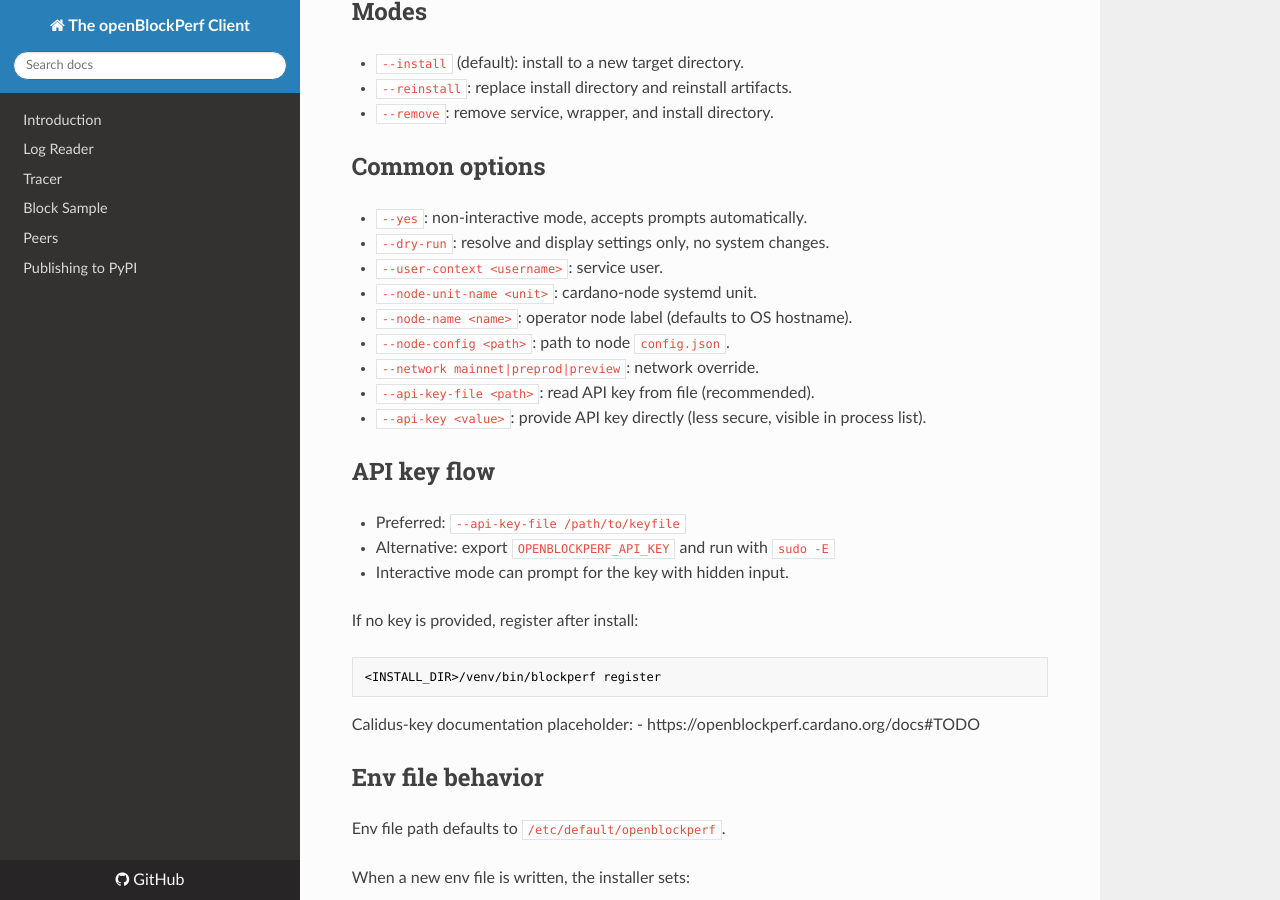
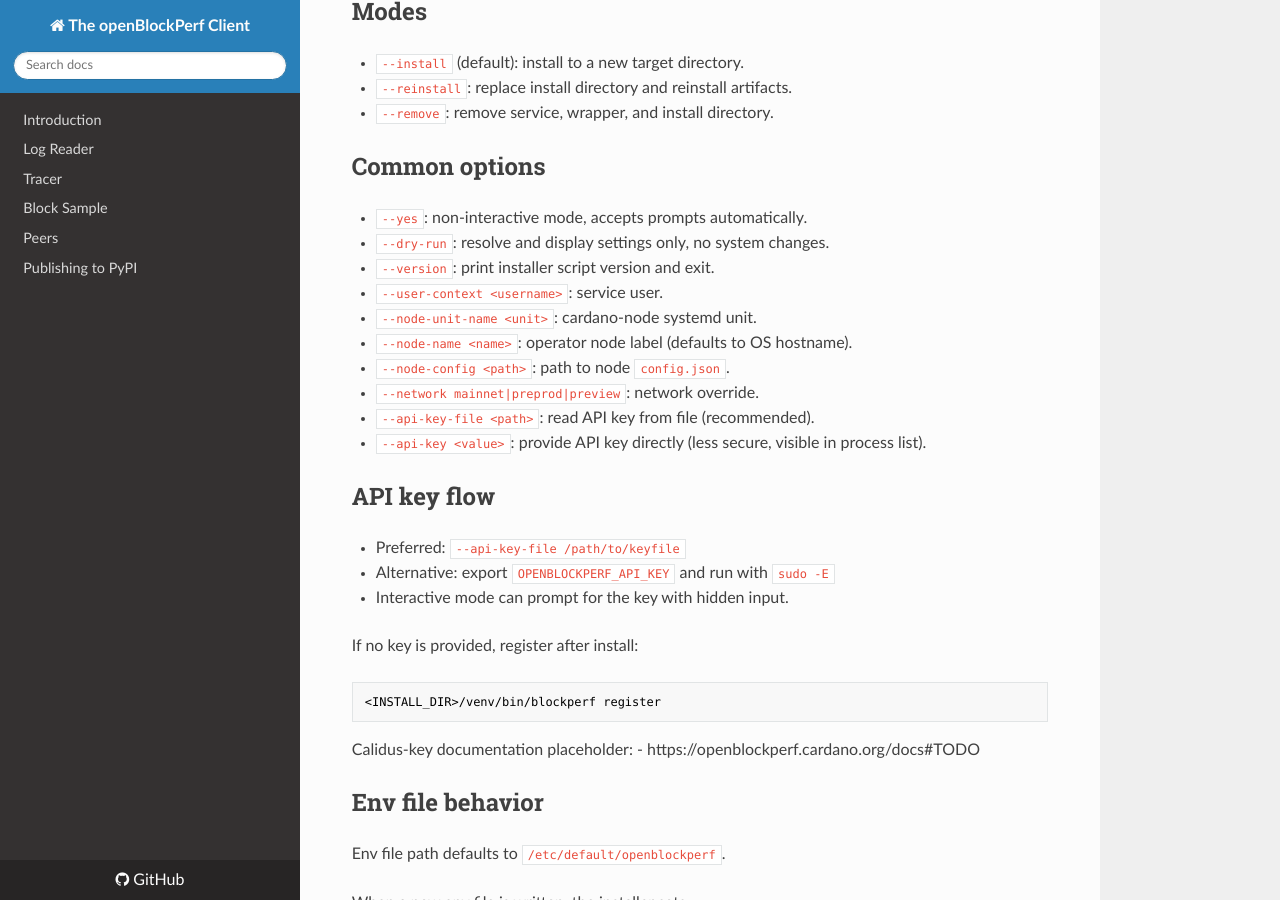
Before and after one commit to cardano-foundation/openblockperf, an MkDocs documentation site: the page built from docs/blockperf-install.md, in a window 1280 px wide and 900 px high, scrolled down 503 px. Built offline with MkDocs 1.6.1, drawn with Linux system fonts in a browser that asks for light colours; nearby versions of some CDN libraries.

Commit message:
add installer version

```diff
--- a/docs/blockperf-install.md
+++ b/docs/blockperf-install.md
@@ -26,6 +26,7 @@
 
 - `--yes`: non-interactive mode, accepts prompts automatically.
 - `--dry-run`: resolve and display settings only, no system changes.
+- `--version`: print installer script version and exit.
 - `--user-context <username>`: service user.
 - `--node-unit-name <unit>`: cardano-node systemd unit.
 - `--node-name <name>`: operator node label (defaults to OS hostname).
```
Also changed, not shown: 1 other file.
